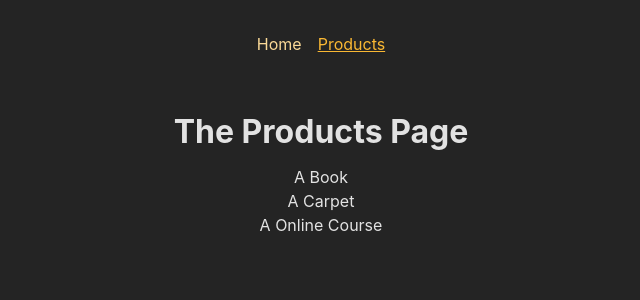
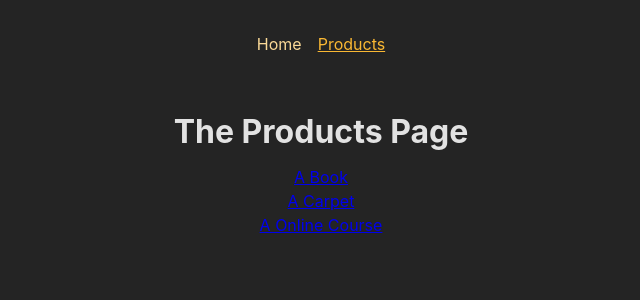
Before and after one commit to xiaoyoufung/the-complete-react-guide, a React (Create React App) app in the folder 22-Building-a-Multi-Page-SPA-with-React-Router/01-starting-project/: page /products in a window 1280 px wide. Shown: the top 300 px of the page, without its empty margins (319-959 px from the left). Built offline with nearby package versions, Linux system fonts and the light colour scheme.

Commit message:
353. Adding Links for Dynamic Routes

```diff
--- a/22-Building-a-Multi-Page-SPA-with-React-Router/01-starting-project/src/pages/Products.js
+++ b/22-Building-a-Multi-Page-SPA-with-React-Router/01-starting-project/src/pages/Products.js
@@ -1,11 +1,21 @@
+import { Link } from 'react-router-dom';
+
+const PRODUCTS = [
+    { id: 'p1', title: 'A Book', price: 6 },
+    { id: 'p2', title: 'A Carpet', price: 60 },
+    { id: 'p3', title: 'A Online Course', price: 600 },
+]
+
 function ProductsPage() {
     return (
         <>
             <h1>The Products Page</h1>
             <ul>
-                <li>A Book</li>
-                <li>A Carpet</li>
-                <li>A Online Course</li>
+                {PRODUCTS.map(product => (
+                    <li key={product.id}>
+                        <Link to={`/products/${product.id}`}>{product.title}</Link>
+                    </li>
+                ))}
             </ul>
         </>
     );
```
